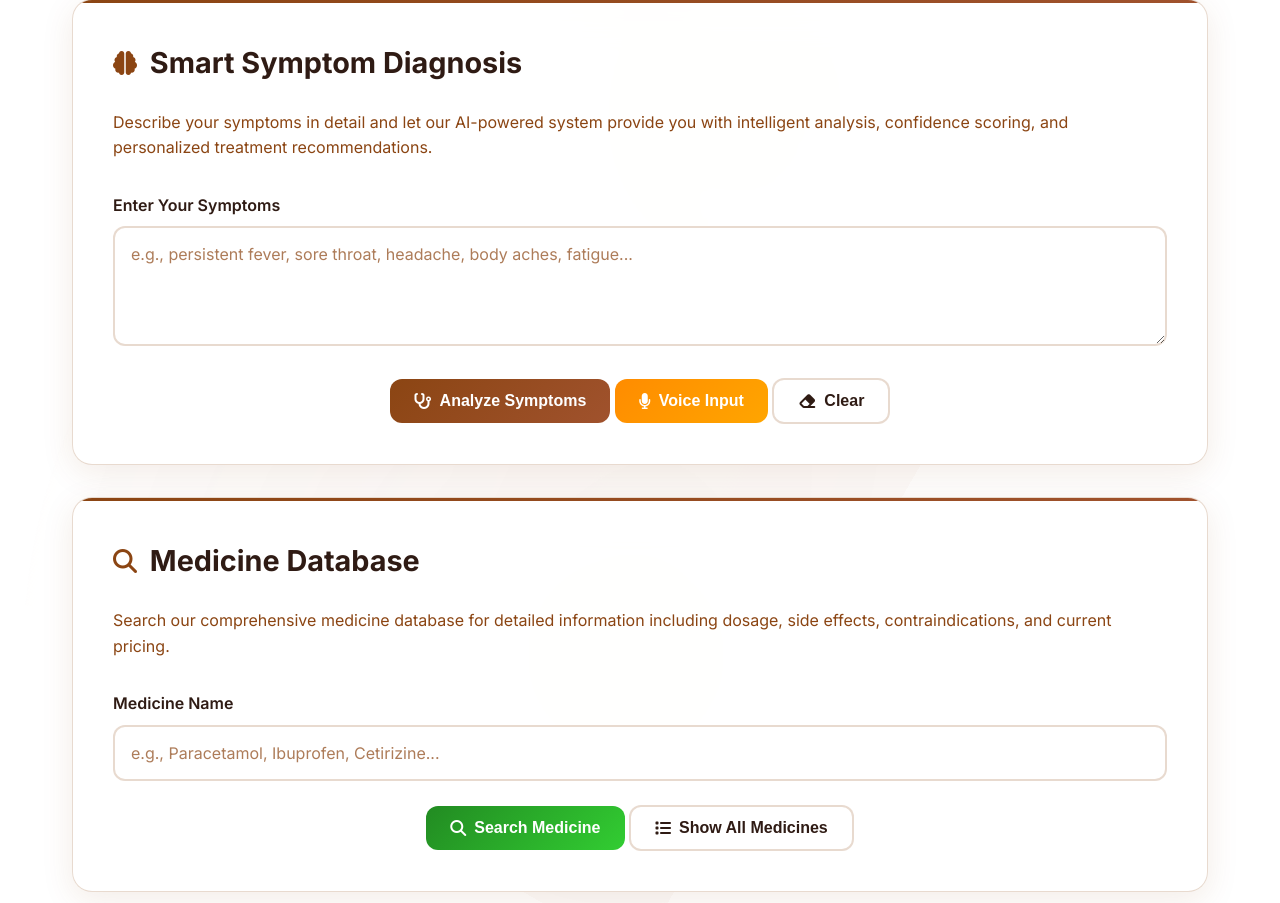
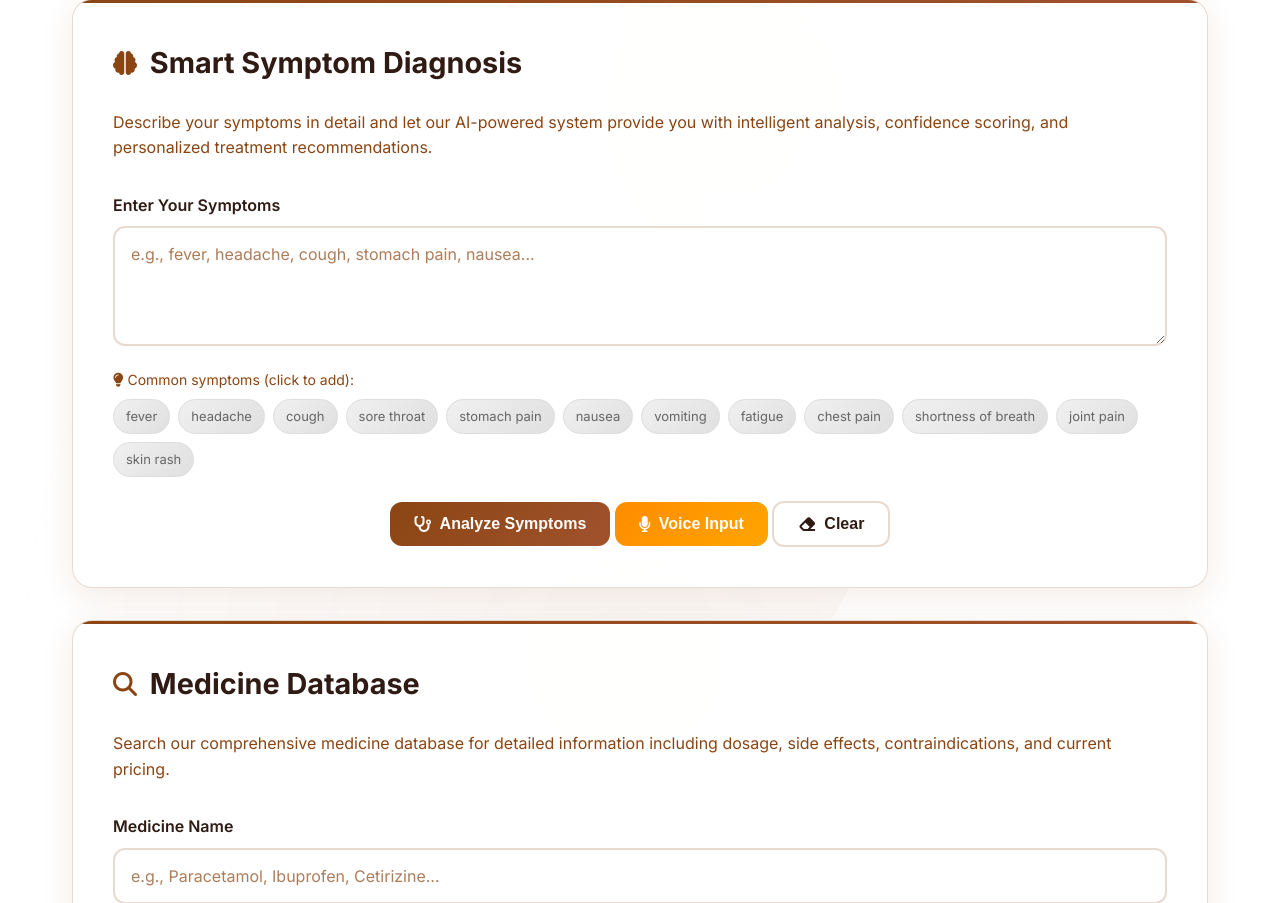
Before and after one commit to Samxcoder/Medicino, a Flask app: page / in a window 1280 px wide. Shown: the part 147-1050 px from the top of the page. Run offline with Flask 3, Linux system fonts and the light colour scheme; a user stored in the database is signed in; data comes from the database, SQL or seed files in the repository; both versions use the stored data as it was after the commit.

Commit message:
push all

```diff
--- a/app.py
+++ b/app.py
@@ -113,53 +113,15 @@ def init_db():
 
 
 def diagnose_symptoms(symptoms_text):
-    """Enhanced AI-like symptom diagnosis logic with improved matching."""
+    """Simple and user-friendly symptom diagnosis logic."""
     conn = get_db_connection()
     conditions = conn.execute("SELECT * FROM symptoms_database").fetchall()
     conn.close()
 
-    # Clean and normalize input symptoms
-    input_symptoms = [s.strip().lower() for s in re.split(r'[,\s]+', symptoms_text.lower()) if s.strip()]
+    # Simple symptom processing - just split by commas and clean
+    input_symptoms = [s.strip().lower() for s in symptoms_text.split(',') if s.strip()]
 
-    # Remove common words that don't help with diagnosis
-    stop_words = {'and', 'or', 'the', 'a', 'an', 'with', 'have', 'has', 'had', 'been', 'being', 'is', 'are', 'was', 'were', 'be', 'am', 'i', 'my', 'me', 'you', 'your', 'he', 'she', 'it', 'they', 'them', 'their', 'we', 'us', 'our', 'persistent', 'severe', 'mild', 'chronic', 'acute'}
-    input_symptoms = [s for s in input_symptoms if s not in stop_words and len(s) > 2]
-
-    # Add synonyms for better matching
-    symptom_synonyms = {
-        'fever': ['fever', 'temperature', 'high temperature', 'pyrexia'],
-        'headache': ['headache', 'head pain', 'migraine'],
-        'cough': ['cough', 'coughing', 'dry cough', 'wet cough'],
-        'pain': ['pain', 'ache', 'soreness', 'discomfort'],
-        'nausea': ['nausea', 'sick', 'queasy'],
-        'vomiting': ['vomiting', 'throw up', 'puke'],
-        'diarrhea': ['diarrhea', 'loose stools', 'watery stools'],
-        'fatigue': ['fatigue', 'tired', 'exhaustion', 'weakness'],
-        'shortness': ['shortness', 'breathlessness', 'difficulty breathing'],
-        'chest': ['chest', 'breastbone'],
-        'stomach': ['stomach', 'abdomen', 'belly'],
-        'joint': ['joint', 'arthritis'],
-        'swelling': ['swelling', 'inflammation', 'edema'],
-        'stiffness': ['stiffness', 'rigidity'],
-        'itching': ['itching', 'itchy', 'pruritus'],
-        'rash': ['rash', 'skin rash', 'eruption'],
-        'dizziness': ['dizziness', 'vertigo', 'lightheaded'],
-        'blurred': ['blurred', 'blurry', 'vision problems'],
-        'thirst': ['thirst', 'thirsty', 'dehydration'],
-        'urination': ['urination', 'frequent urination', 'polyuria']
-    }
-
-    # Expand input symptoms with synonyms
-    expanded_symptoms = []
-    for symptom in input_symptoms:
-        expanded_symptoms.append(symptom)
-        for key, synonyms in symptom_synonyms.items():
-            if symptom in synonyms:
-                expanded_symptoms.extend(synonyms)
-                break
-
-    input_symptoms = list(set(expanded_symptoms))  # Remove duplicates
-
+    # Simple keyword matching - no complex algorithms
     best_match = None
     best_score = 0
     all_matches = []
@@ -167,69 +129,54 @@ def diagnose_symptoms(symptoms_text):
     for condition in conditions:
         condition_symptoms = [s.strip().lower() for s in condition['symptoms'].split(',')]
 
-        # Enhanced matching logic
+        # Simple matching: count how many input symptoms match condition symptoms
         matches = 0
         matched_symptoms = []
 
         for input_symptom in input_symptoms:
             for condition_symptom in condition_symptoms:
-                # Check for exact matches, partial matches, or synonym matches
-                if (input_symptom in condition_symptom or
-                    condition_symptom in input_symptom or
-                    input_symptom == condition_symptom or
-                    any(syn in condition_symptom for syn in symptom_synonyms.get(input_symptom, []))):
+                # Simple contains check
+                if input_symptom in condition_symptom or condition_symptom in input_symptom:
                     matches += 1
                     matched_symptoms.append(condition_symptom)
                     break
 
-        # Calculate score with multiple factors
-        if condition_symptoms:
-            # Base score from symptom matches
-            symptom_score = matches / len(condition_symptoms)
-
-            # Input coverage score
-            input_coverage = matches / len(input_symptoms) if input_symptoms else 0
-
-            # Weighted final score (prioritize symptom matches)
-            final_score = (symptom_score * 0.6) + (input_coverage * 0.4)
-
-            # Bonus for exact matches
-            exact_matches = sum(1 for s in input_symptoms if s in condition_symptoms)
-            if exact_matches > 0:
-                final_score += (exact_matches * 0.1)
+        # Simple scoring: percentage of input symptoms that matched
+        if input_symptoms:
+            score = matches / len(input_symptoms)
         else:
-            final_score = 0
+            score = 0
 
         all_matches.append({
             'condition': condition['condition_name'],
-            'score': final_score,
+            'score': score,
             'matches': matches,
             'matched_symptoms': matched_symptoms,
             'severity': condition['severity_level']
         })
 
-        if final_score > best_score:
-            best_score = final_score
+        if score > best_score:
+            best_score = score
             best_match = condition
 
-    # Lower threshold and provide better fallback
-    if best_match and best_score > 0.05:  # Very low threshold for better matching
+    # Simple threshold: if more than 50% of symptoms match, show result
+    if best_match and best_score >= 0.5:
         return {
             'disease': best_match['condition_name'],
             'ayurvedic': best_match['ayurvedic_remedy'],
             'medicine': best_match['medicine_suggestion'],
-            'confidence': round(best_score * 100, 2),
+            'confidence': round(best_score * 100, 0),  # Round to whole number
             'severity': best_match['severity_level'],
             'description': best_match['description'],
             'precautions': best_match['precautions']
         }
     else:
-        # Return top 5 matches with better suggestions
-        top_matches = sorted(all_matches, key=lambda x: x['score'], reverse=True)[:5]
+        # Show top 3 matches with simple format
+        top_matches = sorted(all_matches, key=lambda x: x['score'], reverse=True)[:3]
         suggestions = []
 
         for match in top_matches:
-            if match['score'] > 0.01:  # Very low threshold for suggestions
+            if match['score'] > 0:  # Show any match
                 severity_emoji = {
                     'mild': '🟢',
                     'moderate': '🟡',
@@ -237,27 +184,27 @@ def diagnose_symptoms(symptoms_text):
                     'unknown': '❓'
                 }.get(match['severity'], '❓')
 
-                suggestions.append(f"{severity_emoji} {match['condition']} ({match['score']:.1%})")
+                suggestions.append(f"{severity_emoji} {match['condition']}")
 
         if suggestions:
             suggestion_text = "\n• " + "\n• ".join(suggestions)
             return {
-                'disease': 'Multiple possible conditions',
-                'ayurvedic': 'Please consult an Ayurvedic practitioner for personalized treatment based on your specific symptoms.',
-                'medicine': 'Please consult a healthcare professional for proper diagnosis and treatment.',
+                'disease': 'Possible conditions found',
+                'ayurvedic': 'Please consult an Ayurvedic practitioner for personalized treatment.',
+                'medicine': 'Please consult a healthcare professional for proper diagnosis.',
                 'confidence': 0,
                 'severity': 'unknown',
-                'description': f'Your symptoms could indicate several conditions:\n{suggestion_text}\n\nPlease provide more specific symptoms for better diagnosis.',
+                'description': f'Your symptoms might indicate:\n{suggestion_text}\n\nTry adding more symptoms for better results.',
                 'precautions': 'Always seek professional medical advice for an accurate diagnosis.'
             }
         else:
             return {
-                'disease': 'Unable to determine condition',
+                'disease': 'No matching conditions found',
                 'ayurvedic': 'Please consult an Ayurvedic practitioner for personalized treatment.',
                 'medicine': 'Please consult a healthcare professional for proper diagnosis.',
                 'confidence': 0,
                 'severity': 'unknown',
-                'description': 'Your symptoms do not match any known conditions in our database. Please try describing your symptoms in more detail.',
+                'description': 'Try describing your symptoms in simple terms like: fever, headache, cough, stomach pain, etc.',
                 'precautions': 'Always seek professional medical advice for an accurate diagnosis.'
             }
 
--- a/static/script.js
+++ b/static/script.js
@@ -885,6 +885,32 @@ const EventListeners = {
             symptomsInput.style.height = Math.min(symptomsInput.scrollHeight, 200) + 'px';
         });
 
+        // Symptom tag functionality
+        const symptomTags = document.querySelectorAll('.symptom-tag');
+        symptomTags.forEach(tag => {
+            tag.addEventListener('click', () => {
+                const symptom = tag.getAttribute('data-symptom');
+                const currentValue = symptomsInput.value.trim();
+
+                if (currentValue) {
+                    // Add comma and space if there's already content
+                    symptomsInput.value = currentValue + ', ' + symptom;
+                } else {
+                    // Just add the symptom if input is empty
+                    symptomsInput.value = symptom;
+                }
+
+                // Trigger input event to resize textarea
+                symptomsInput.dispatchEvent(new Event('input'));
+
+                // Add visual feedback
+                tag.style.transform = 'scale(0.95)';
+                setTimeout(() => {
+                    tag.style.transform = '';
+                }, 150);
+            });
+        });
+
         // Voice button state management
         document.getElementById('voiceBtn').addEventListener('click', () => {
             if (AppState.isListening) {
--- a/static/style.css
+++ b/static/style.css
@@ -1510,3 +1510,51 @@ body {
 .mb-2 { margin-bottom: 2rem; }
 .mt-1 { margin-top: 1rem; }
 .mt-2 { margin-top: 2rem; }
+
+/* Symptom Suggestions */
+.symptom-suggestions {
+    margin-top: 15px;
+}
+
+.symptom-tags {
+    display: flex;
+    flex-wrap: wrap;
+    gap: 8px;
+    margin-top: 8px;
+}
+
+.symptom-tag {
+    display: inline-block;
+    padding: 6px 12px;
+    background: linear-gradient(135deg, #f0f0f0 0%, #e0e0e0 100%);
+    color: #666;
+    border: 1px solid #ddd;
+    border-radius: 20px;
+    font-size: 13px;
+    cursor: pointer;
+    transition: all 0.3s ease;
+    user-select: none;
+}
+
+.symptom-tag:hover {
+    background: linear-gradient(135deg, #8B4513 0%, #A0522D 100%);
+    color: white;
+    transform: translateY(-2px);
+    box-shadow: 0 4px 12px rgba(139, 69, 19, 0.3);
+}
+
+.symptom-tag:active {
+    transform: translateY(0);
+}
+
+/* Mobile responsive for symptom tags */
+@media (max-width: 768px) {
+    .symptom-tags {
+        gap: 6px;
+    }
+
+    .symptom-tag {
+        padding: 5px 10px;
+        font-size: 12px;
+    }
+}
--- a/templates/index.html
+++ b/templates/index.html
@@ -77,9 +77,30 @@
                     id="symptomsInput"
                     class="modern-input"
                     rows="4"
-                    placeholder="e.g., persistent fever, sore throat, headache, body aches, fatigue..."
+                    placeholder="e.g., fever, headache, cough, stomach pain, nausea..."
                     style="resize: vertical; min-height: 120px;"
                 ></textarea>
+
+                <!-- Simple Symptom Suggestions -->
+                <div class="symptom-suggestions">
+                    <p style="margin: 10px 0 5px 0; color: var(--text-secondary); font-size: 14px;">
+                        <i class="fas fa-lightbulb"></i> Common symptoms (click to add):
+                    </p>
+                    <div class="symptom-tags">
+                        <span class="symptom-tag" data-symptom="fever">fever</span>
+                        <span class="symptom-tag" data-symptom="headache">headache</span>
+                        <span class="symptom-tag" data-symptom="cough">cough</span>
+                        <span class="symptom-tag" data-symptom="sore throat">sore throat</span>
+                        <span class="symptom-tag" data-symptom="stomach pain">stomach pain</span>
+                        <span class="symptom-tag" data-symptom="nausea">nausea</span>
+                        <span class="symptom-tag" data-symptom="vomiting">vomiting</span>
+                        <span class="symptom-tag" data-symptom="fatigue">fatigue</span>
+                        <span class="symptom-tag" data-symptom="chest pain">chest pain</span>
+                        <span class="symptom-tag" data-symptom="shortness of breath">shortness of breath</span>
+                        <span class="symptom-tag" data-symptom="joint pain">joint pain</span>
+                        <span class="symptom-tag" data-symptom="skin rash">skin rash</span>
+                    </div>
+                </div>
             </div>
 
             <div class="text-center">
```
Also changed, not shown: test_improved_diagnosis.py (deleted, +0 -40 lines), medicino.db.
